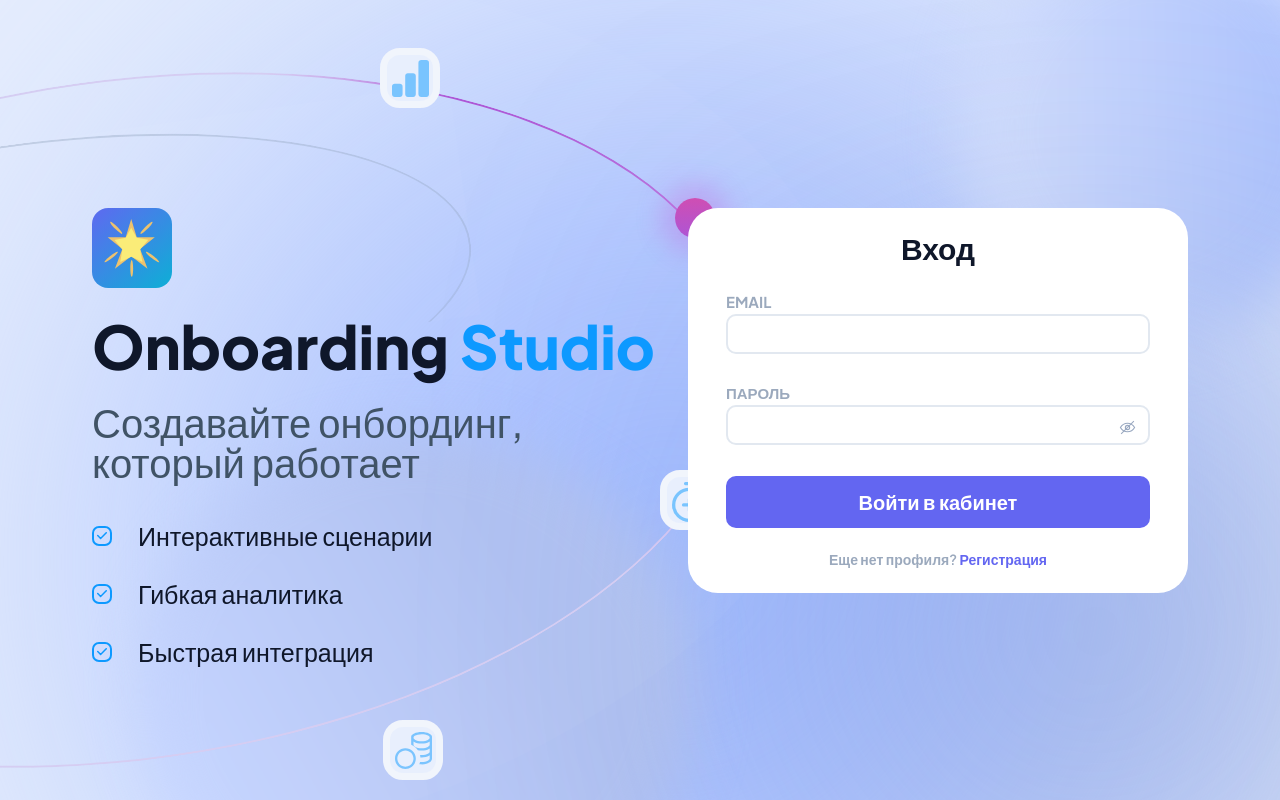
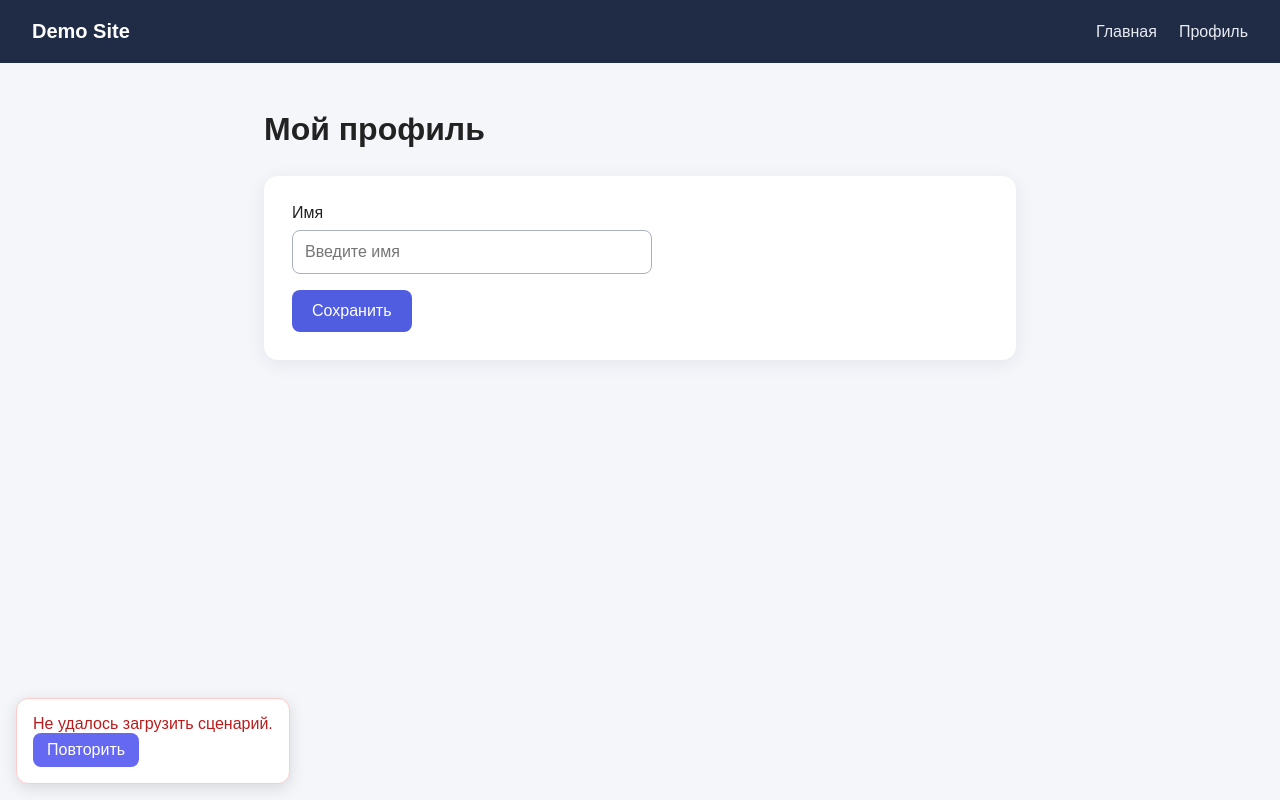
Before and after one commit to ksendel-coder/onboarding_croquant, a React (Vite) app in the folder frontend/: page /widget-test/profile in a window 1280 px wide. Before the commit this address led to /login. Built offline with nearby package versions, Linux system fonts and the light colour scheme; no server answers; a web font is replaced by a local one.

Commit message:
feat(test-site): add two-page widget demo

```diff
--- a/frontend/src/App/App.tsx
+++ b/frontend/src/App/App.tsx
@@ -12,6 +12,10 @@ import { AuthPage } from "../Components/Auth/AuthPage";
 import { ProtectedRoute } from "../Components/Auth/ProtectedRoute";
 import { ScenarioPreview } from "../Components/Admin/Pages/ScenarioPreview/ScenarioPreview";
 
+import { WidgetTestLayout } from "../Components/WidgetTest/WidgetTestLayout";
+import { WidgetTestHome } from "../Components/WidgetTest/WidgetTestHome";
+import { WidgetTestProfile } from "../Components/WidgetTest/WidgetTestProfile";
+
 const queryClient = new QueryClient();
 
 export default function App() {
@@ -23,6 +27,11 @@ export default function App() {
             <Route path="/" element={<Navigate to="/admin" replace />} />
             <Route path="/login" element={<AuthPage mode="login" />} />
             <Route path="/register" element={<AuthPage mode="register" />} />
+
+            <Route path="/widget-test" element={<WidgetTestLayout />}>
+              <Route index element={<WidgetTestHome />} />
+              <Route path="profile" element={<WidgetTestProfile />} />
+            </Route>
 
             <Route element={<ProtectedRoute />}>
               <Route path="/admin" element={<AdminShell />}>
--- /dev/null
+++ b/frontend/src/Components/WidgetTest/WidgetTest.module.scss
@@ -0,0 +1,17 @@
+.site { min-height: 100vh; background: #f5f6fa; color: #222; font-family: Arial, sans-serif; }
+.header { display: flex; justify-content: space-between; align-items: center; padding: 20px 32px; background: #202c46; }
+.logo { color: white; font-size: 20px; font-weight: 700; text-decoration: none; }
+.nav { display: flex; gap: 22px; }
+.nav a { color: #e7eaf1; text-decoration: none; }
+.nav a:hover { color: #fff; text-decoration: underline; }
+.main { max-width: 800px; margin: 48px auto; padding: 0 24px; }
+.main h1 { font-size: 32px; margin: 0 0 16px; }
+.main > p { margin-bottom: 28px; }
+.card { background: white; padding: 28px; border-radius: 14px; box-shadow: 0 4px 20px #17233b12; margin: 28px 0; }
+.card h2 { margin-top: 0; }
+.card label { display: block; margin-bottom: 8px; }
+.card input { display: block; width: 100%; max-width: 360px; padding: 12px; margin-bottom: 16px; border: 1px solid #aab1c0; border-radius: 8px; box-sizing: border-box; }
+.card button { padding: 12px 20px; border: 0; border-radius: 8px; color: #fff; background: #505de1; cursor: pointer; }
+.actionLink { color: #404dcd; font-weight: 600; }
+.error { margin: 24px; color: #a01717; }
+@media (max-width: 600px) { .header { padding: 18px; } .main { margin-top: 28px; } }
--- /dev/null
+++ b/frontend/src/Components/WidgetTest/WidgetTestHome.tsx
@@ -0,0 +1,31 @@
+import { useState } from "react";
+import { Link } from "react-router-dom";
+import styles from "./WidgetTest.module.scss";
+
+export function WidgetTestHome() {
+  const [message, setMessage] = useState("");
+
+  return (
+    <main className={styles.main}>
+      <h1 id="home-title">Добро пожаловать!</h1>
+      <p>Это простой сайт для проверки настоящего виджета онбординга.</p>
+
+      <section id="welcome-card" className={styles.card}>
+        <h2>Начало работы</h2>
+        <p>Нажми кнопку и проверь расположение подсказки.</p>
+        <button
+          id="start-button"
+          type="button"
+          onClick={() => setMessage("Кнопка работает!")}
+        >
+          Начать
+        </button>
+        {message && <p role="status">{message}</p>}
+      </section>
+
+      <Link id="go-profile" to="/widget-test/profile" className={styles.actionLink}>
+        Перейти в профиль →
+      </Link>
+    </main>
+  );
+}
--- /dev/null
+++ b/frontend/src/Components/WidgetTest/WidgetTestLayout.tsx
@@ -0,0 +1,34 @@
+import { Link, NavLink, Outlet, useLocation } from "react-router-dom";
+import { OnboardingProvider } from "../Onboarding/OnboardingProvider";
+import { API_URL, ONBOARDING_APP_KEY } from "../../Config/env";
+import styles from "./WidgetTest.module.scss";
+
+export function WidgetTestLayout() {
+  const { pathname } = useLocation();
+
+  return (
+    <div className={styles.site}>
+      <header className={styles.header}>
+        <Link to="/widget-test" className={styles.logo}>Demo Site</Link>
+        <nav className={styles.nav} aria-label="Меню сайта">
+          <NavLink to="/widget-test" end>Главная</NavLink>
+          <NavLink to="/widget-test/profile">Профиль</NavLink>
+        </nav>
+      </header>
+
+      <Outlet />
+
+      {ONBOARDING_APP_KEY ? (
+        <OnboardingProvider
+          key={pathname}
+          appKey={ONBOARDING_APP_KEY}
+          apiUrl={API_URL.replace(/\/$/, "")}
+        />
+      ) : (
+        <p className={styles.error} role="alert">
+          Задай VITE_ONBOARDING_APP_KEY в frontend/.env.local
+        </p>
+      )}
+    </div>
+  );
+}
--- /dev/null
+++ b/frontend/src/Components/WidgetTest/WidgetTestProfile.tsx
@@ -0,0 +1,33 @@
+import { useState } from "react";
+import styles from "./WidgetTest.module.scss";
+
+export function WidgetTestProfile() {
+  const [name, setName] = useState("");
+  const [saved, setSaved] = useState(false);
+
+  return (
+    <main className={styles.main}>
+      <h1 id="profile-title">Мой профиль</h1>
+      <section id="profile-card" className={styles.card}>
+        <label htmlFor="profile-name">Имя</label>
+        <input
+          id="profile-name"
+          value={name}
+          onChange={(event) => {
+            setName(event.target.value);
+            setSaved(false);
+          }}
+          placeholder="Введите имя"
+        />
+        <button
+          id="save-profile"
+          type="button"
+          onClick={() => setSaved(true)}
+        >
+          Сохранить
+        </button>
+        {saved && <p role="status">Сохранено для проверки интерфейса</p>}
+      </section>
+    </main>
+  );
+}
```
